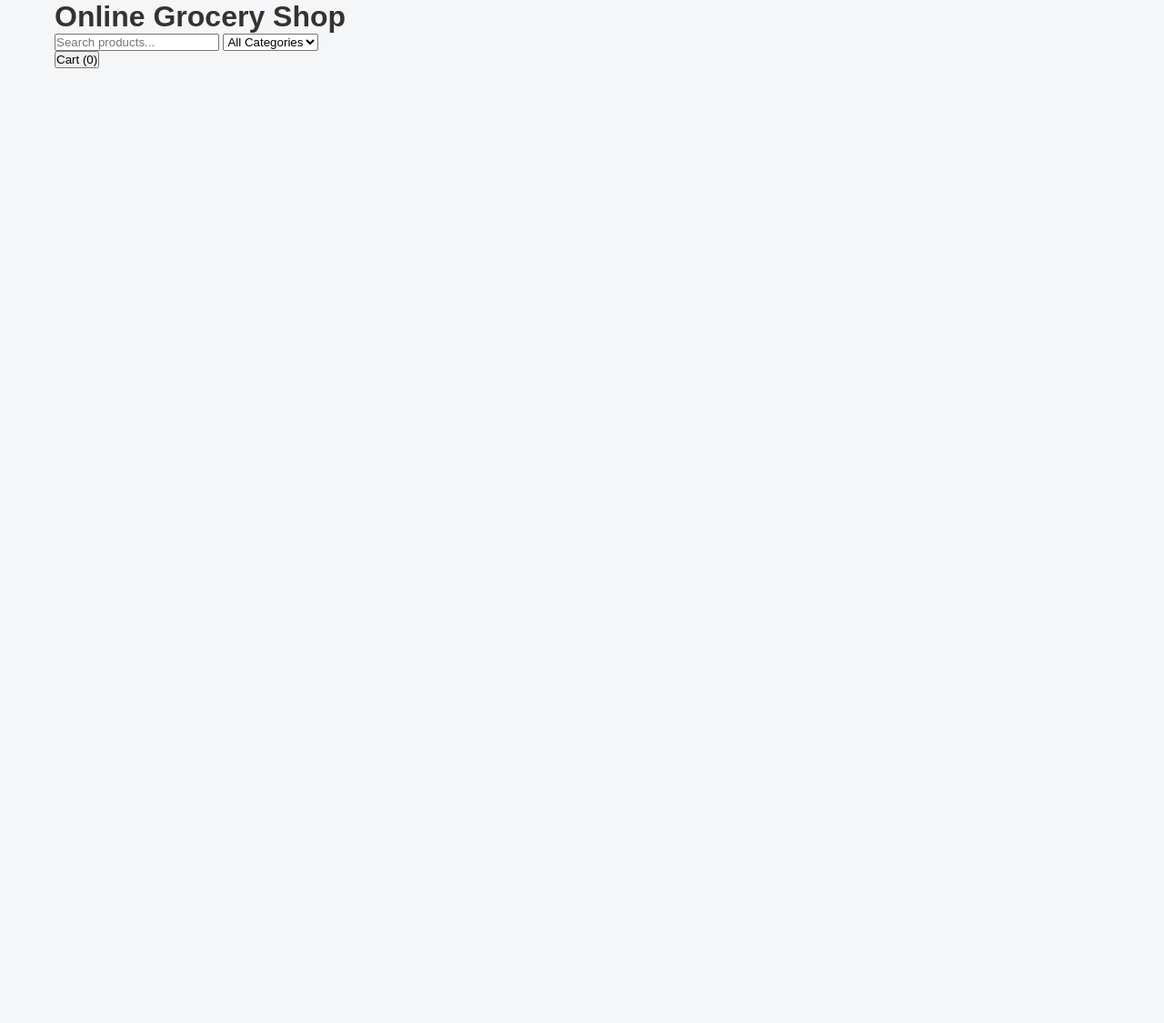
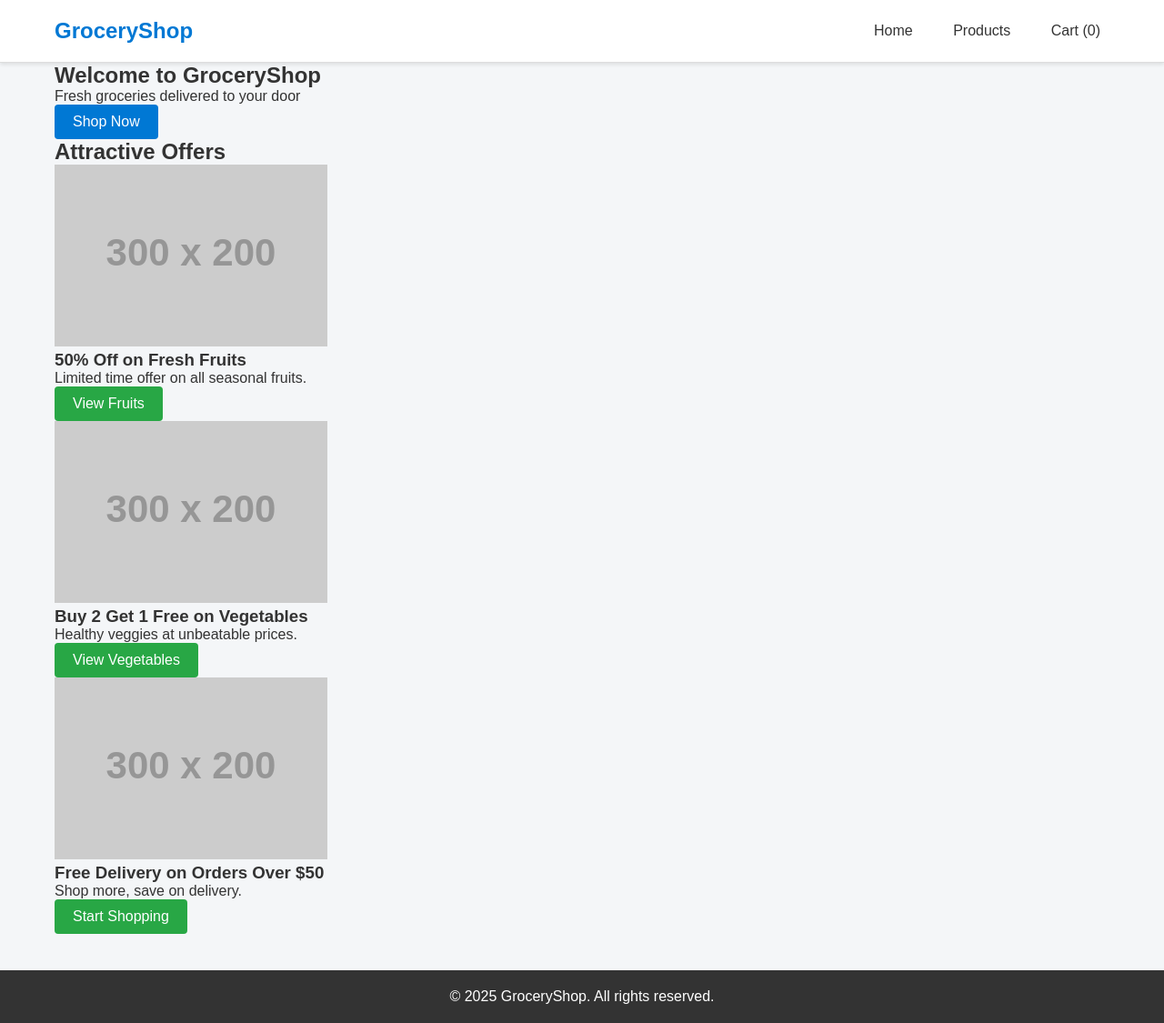
Before and after one commit to PRADEEP-VELLIRASAN/learn-mongo-db, a website: page public/index.html in a window 1280 px wide. Shown: the whole page at 91% size. Before the commit the page ends 800 px from the top, so only its background shows below. Drawn offline with Linux system fonts and the light colour scheme; placeholder pictures from the web are drawn by us.

Commit message:
Update index.html

```diff
--- a/public/index.html
+++ b/public/index.html
@@ -3,41 +3,62 @@
 <head>
   <meta charset="utf-8" />
   <meta name="viewport" content="width=device-width,initial-scale=1" />
-  <title>Online Grocery Shop</title>
+  <title>Online Grocery Shop - Home</title>
   <link rel="stylesheet" href="styles.css">
 </head>
 <body>
+  <header class="header">
     <div class="container">
-    <h1>Online Grocery Shop</h1>
+      <h1 class="logo animate-slide-left">GroceryShop</h1>
+      <nav class="animate-slide-right">
+        <a href="index.html">Home</a>
+        <a href="products.html">Products</a>
+        <a href="cart.html">Cart (<span id="cartCount">0</span>)</a>
+      </nav>
+    </div>
+  </header>
 
-    <div class="search-bar">
-      <input id="search" placeholder="Search products..." />
-      <select id="categoryFilter">
-        <option value="">All Categories</option>
-      </select>
+  <main class="home-main">
+    <section class="hero animate-fade-in">
+      <div class="container">
+        <h2>Welcome to GroceryShop</h2>
+        <p>Fresh groceries delivered to your door</p>
+        <a href="products.html" class="btn-primary animate-bounce">Shop Now</a>
       </div>
+    </section>
 
-    <div class="cart-info">
-      <button id="cartBtn">Cart (<span id="cartCount">0</span>)</button>
+    <section class="offers animate-slide-right">
+      <div class="container">
+        <h2>Attractive Offers</h2>
+        <div class="offers-grid">
+          <div class="offer-card animate-fade-in">
+            <img src="https://via.placeholder.com/300x200?text=50%25+Off+Fruits" alt="Fruits Offer" />
+            <h3>50% Off on Fresh Fruits</h3>
+            <p>Limited time offer on all seasonal fruits.</p>
+            <a href="products.html?category=Fruits" class="btn-secondary">View Fruits</a>
           </div>
-
-    <div id="productList" class="product-grid"></div>
-
-    <div id="cartModal" class="modal" style="display:none;">
-      <div class="modal-content">
-        <span class="close">&times;</span>
-        <h2>Your Cart</h2>
-        <ul id="cartItems"></ul>
-        <div class="cart-total">Total: $<span id="cartTotal">0.00</span></div>
-        <button id="checkoutBtn">Checkout</button>
+          <div class="offer-card animate-fade-in">
+            <img src="https://via.placeholder.com/300x200?text=Buy+2+Get+1" alt="Vegetables Offer" />
+            <h3>Buy 2 Get 1 Free on Vegetables</h3>
+            <p>Healthy veggies at unbeatable prices.</p>
+            <a href="products.html?category=Vegetables" class="btn-secondary">View Vegetables</a>
+          </div>
+          <div class="offer-card animate-fade-in">
+            <img src="https://via.placeholder.com/300x200?text=Free+Delivery" alt="Delivery Offer" />
+            <h3>Free Delivery on Orders Over $50</h3>
+            <p>Shop more, save on delivery.</p>
+            <a href="products.html" class="btn-secondary">Start Shopping</a>
           </div>
         </div>
+      </div>
+    </section>
+  </main>
 
-    <div id="ordersSection" class="admin-form" style="display:none;">
-      <h2>Orders (Admin)</h2>
-      <ul id="ordersList"></ul>
+  <footer class="footer animate-fade-in">
+    <div class="container">
+      <p>&copy; 2025 GroceryShop. All rights reserved.</p>
     </div>
-  </div>
+  </footer>
 
   <script src="script.js"></script>
 </body>
```
Lines whose indentation alone changed are shown as unchanged.
